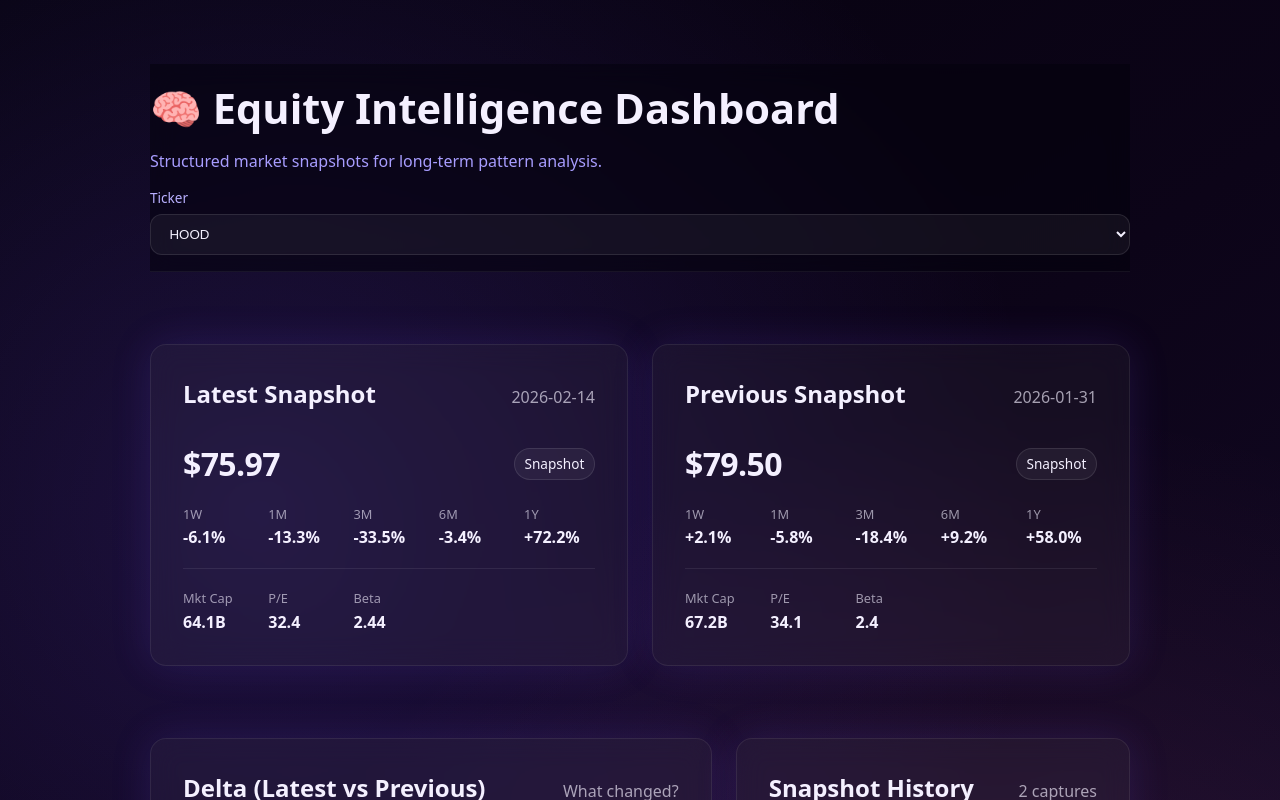
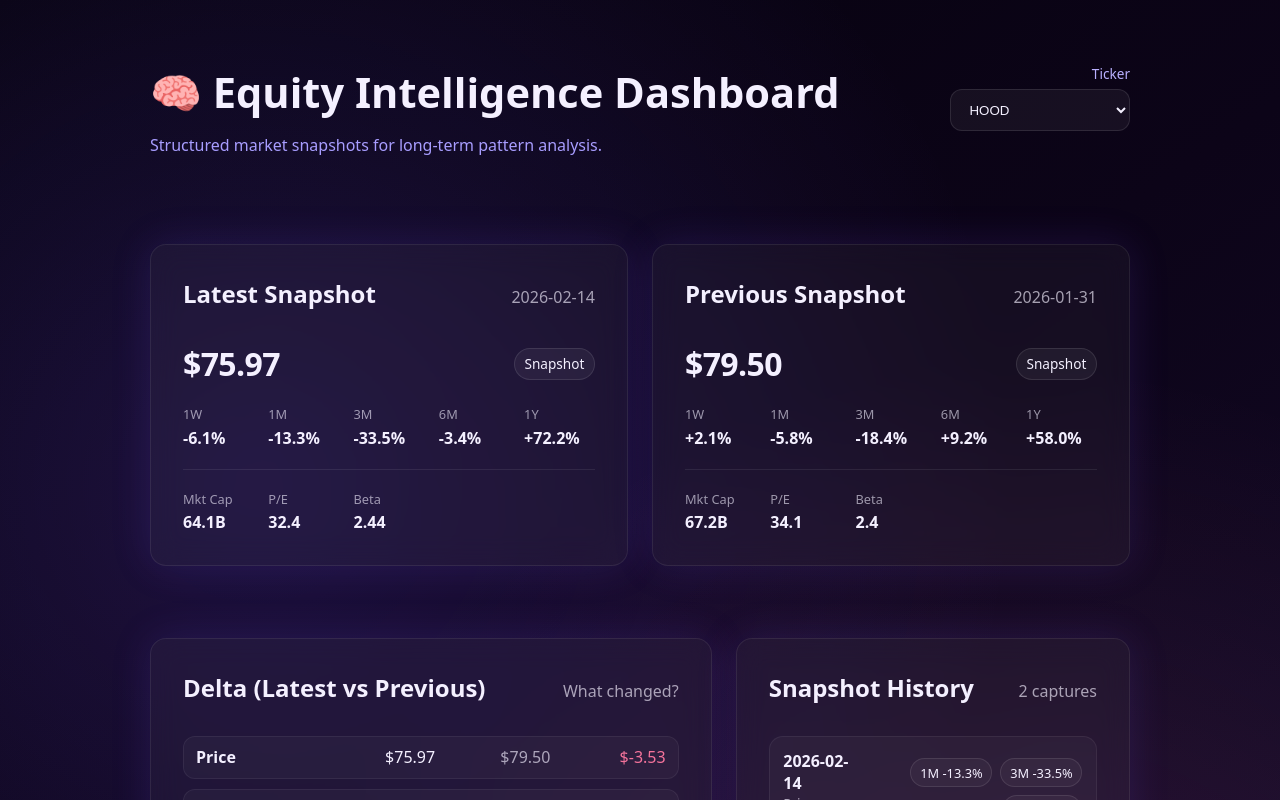
Before and after one commit to michelle-burton/equity-intelligence-dashboard, a React (Vite) app: page / in a window 1280 px wide. Shown: the top 800 px of the page. Built offline with nearby package versions, Linux system fonts and the light colour scheme.

Commit message:
remove the scrolling header

```diff
--- a/src/App.jsx
+++ b/src/App.jsx
@@ -99,7 +99,7 @@ function App() {
     <div className="page">
       <div className="container">
         <header className="header">
-            <div>
+        <div className="branding">
             <h1 className="title">🧠 Equity Intelligence Dashboard</h1>
             <p className="subtitle">Structured market snapshots for long-term pattern analysis.</p>
         </div>
--- a/src/assets/styles.css
+++ b/src/assets/styles.css
@@ -77,19 +77,36 @@ html, body, #root {
 }
 
 .header {
-  position: sticky;
-  top: 0;
-  z-index: 10;
-  padding: 1rem 0;
-  background: rgba(5, 2, 13, 0.55);
-  backdrop-filter: blur(12px);
-  border-bottom: 1px solid rgba(255,255,255,0.06);
+  display: flex;
+  justify-content: space-between;
+  align-items: flex-start;
+  gap: 1.5rem;
+  flex-wrap: wrap;
+  margin-bottom: 1.25rem;
+  /* NOT sticky */
+  position: static;
+  background: transparent;
+  border: 0;
+  padding: 0;
 }
 
 .tickerPicker {
+  display: flex;
+  flex-direction: column;
+  gap: 0.4rem;
+  align-items: flex-end;
   min-width: 180px;
-  display: grid;
-  gap: 0.4rem;
+}
+
+.select {
+  width: 180px;          /* 👈 compact */
+  max-width: 180px;
+  padding: 0.65rem 0.85rem;
+  border-radius: 12px;
+  border: 1px solid rgba(255,255,255,0.10);
+  background: rgba(255,255,255,0.05);
+  color: #f4f0ff;
+  outline: none;
 }
 
 .label {
```
Lines whose indentation alone changed are shown as unchanged.
